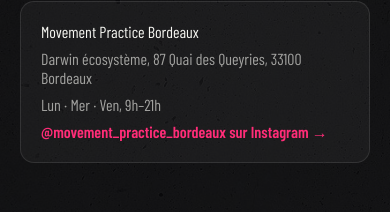
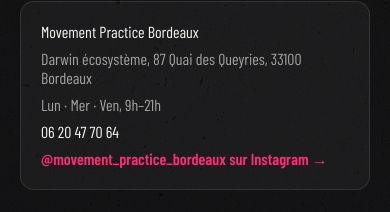
Before and after one commit to MovementPracticeBordeaux/mpb-booking, a Next.js app: page /contact in a window 390 px wide. Shown: the part 497-709 px from the top of the page. Built offline with nearby package versions, Linux system fonts and the light colour scheme; no server answers; a web font is replaced by a local one.

Commit message:
Contact: ajoute le numero de telephone

```diff
--- a/app/contact/page.tsx
+++ b/app/contact/page.tsx
@@ -40,6 +40,9 @@
           <p style={{ margin: '0 0 8px', color: COULEURS.texte }}>Movement Practice Bordeaux</p>
           <p style={{ margin: '0 0 8px', color: COULEURS.texteAtt }}>Darwin écosystème, 87 Quai des Queyries, 33100 Bordeaux</p>
           <p style={{ margin: '0 0 8px', color: COULEURS.texteAtt }}>Lun · Mer · Ven, 9h–21h</p>
+          <p style={{ margin: '0 0 8px' }}>
+            <a href="tel:+33620477064" style={{ color: COULEURS.texte, textDecoration: 'none' }}>06 20 47 70 64</a>
+          </p>
           <a href="https://www.instagram.com/movement_practice_bordeaux/" target="_blank" rel="noopener noreferrer" style={{ color: '#FF2D78', textDecoration: 'none', fontWeight: 600 }}>
             @movement_practice_bordeaux sur Instagram →
           </a>
```
